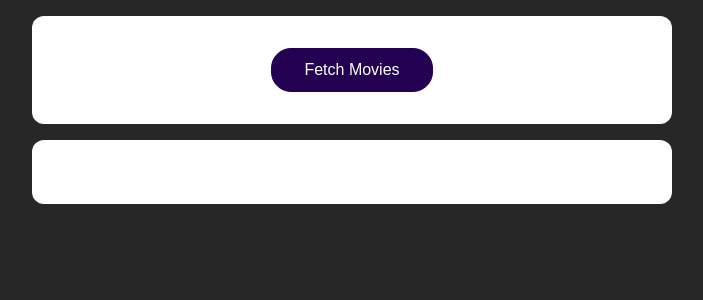
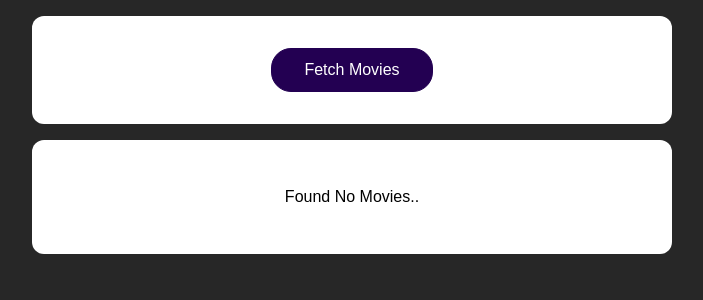
Before and after one commit to ameyd96/React_JS, a React (Create React App) app in the folder Movies Lab/: page / in a window 1280 px wide. Shown: the top 300 px of the page, without its empty margins (288-991 px from the left). Built offline with nearby package versions, Linux system fonts and the light colour scheme.

Commit message:
handling loading

```diff
--- a/Movies Lab/src/App.js
+++ b/Movies Lab/src/App.js
@@ -20,7 +20,7 @@
   // ];
 
   const [movies, setMovies] = useState([]);
-
+  const [isLoading,setIsLoading] = useState(false);
 
   // const fetchMoviesHandler = () => {
   //   fetch("https://swapi.dev/api/films")
@@ -42,6 +42,7 @@
   // };
 
  async function fetchMoviesHandler() {
+   setIsLoading(true);
     const response = await fetch("https://swapi.dev/api/films");
 
     const data = await response.json();
@@ -54,6 +55,7 @@
       };
     });
     setMovies(transformedData);
+    setIsLoading(false);
   };
 
   return (
@@ -62,7 +64,9 @@
         <button onClick={fetchMoviesHandler}>Fetch Movies</button>
       </section>
       <section>
-        <MoviesList movies={movies} />
+       { !isLoading && movies.length >0 && <MoviesList movies={movies} />}
+       {!isLoading && movies.length ===0 && <p>Found No Movies..</p>}
+       {isLoading && <p>Loading....</p>}
       </section>
     </React.Fragment>
   );
```
